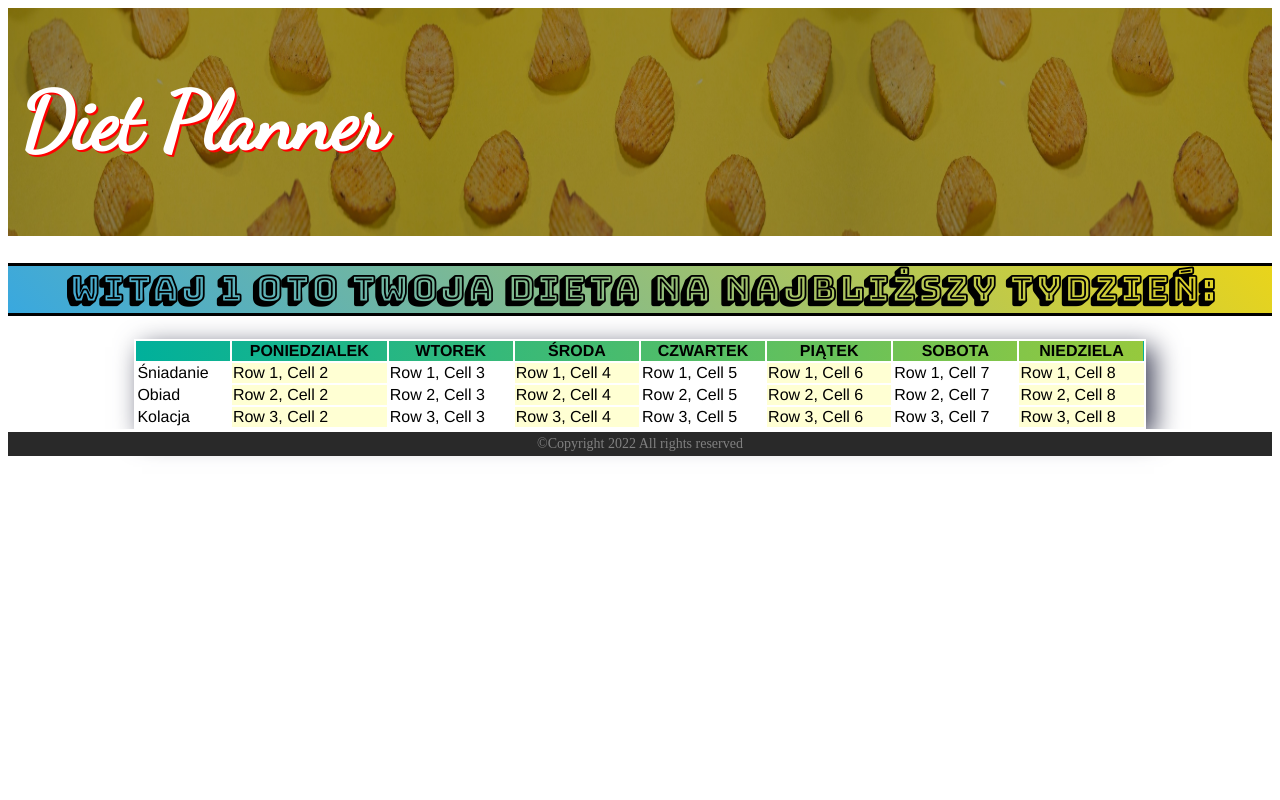
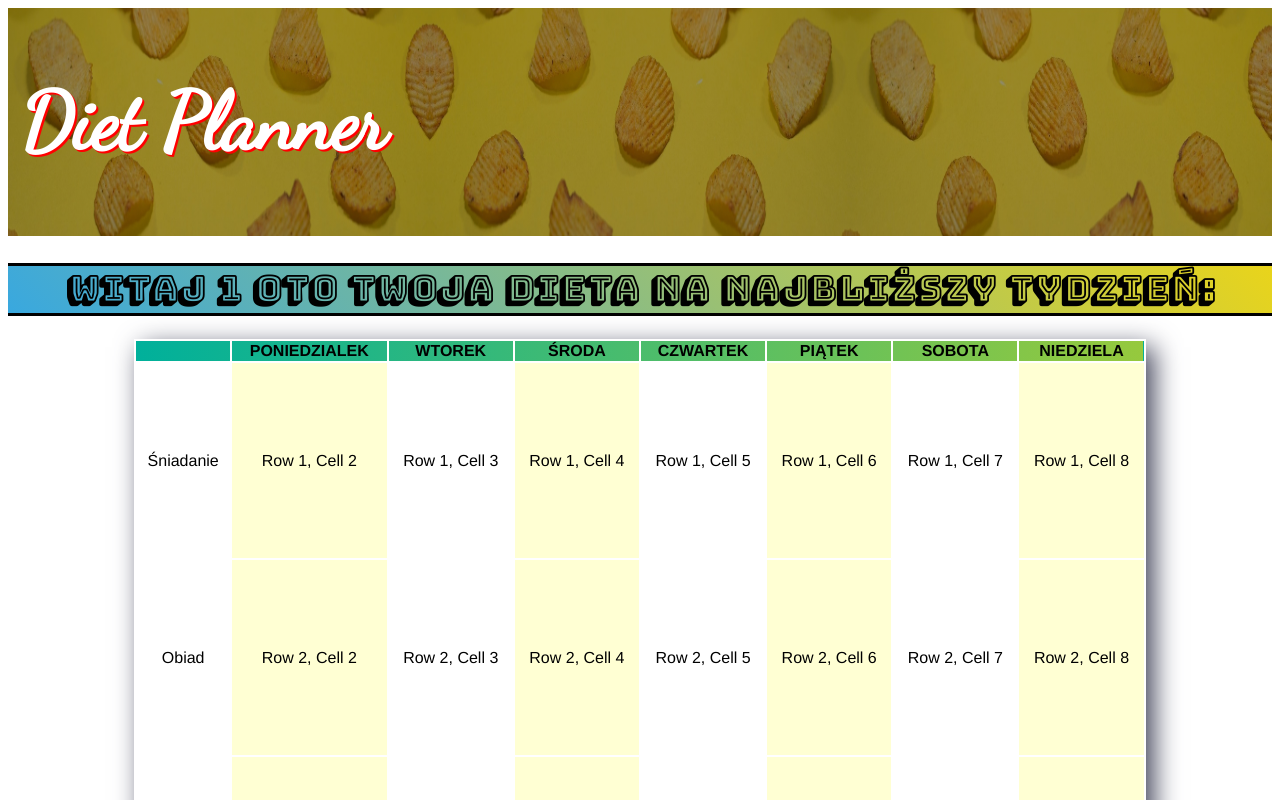
Before and after one commit to kubasmsjk/DietPlanner, an Angular app: page /diet-planner/1 in a window 1280 px wide. Shown: the top 800 px of the page. Built offline with nearby package versions, Linux system fonts and the light colour scheme.

Commit message:
css design

```diff
--- a/src/app/diet-table/diet-table.component.css
+++ b/src/app/diet-table/diet-table.component.css
@@ -1,4 +1,15 @@
-.table-header{
+
+.customTable {
+  min-height: 76.8vh;
+  justify-content: center;
+  flex-direction: column;
+  overflow: hidden;
+  margin-top:0.25%;
+  margin-bottom: 0.25%;
+  text-align: center;
+}
+
+.table-header {
   color: #000000;
   font-family: 'Bungee Shade', sans-serif;
   font-size: 35px;
@@ -7,9 +18,19 @@
   border-top: 3px solid #000000;
   border-bottom: 3px solid #000000;
 }
+
 td:nth-child(even) {background: rgb(255, 255, 255)}
 td:nth-child(even) {background: rgba(251, 255, 0, 0.171)}
 
+.customTable {
+  min-height: 76.8vh;
+  justify-content: center;
+  flex-direction: column;
+  overflow: hidden;
+  margin-top:0.25%;
+  margin-bottom: 0.25%;
+  text-align: center;
+}
 table.customTable {
     margin-left: auto;
     margin-right: auto;
--- a/src/app/user-input-form/user-input-form.component.css
+++ b/src/app/user-input-form/user-input-form.component.css
@@ -11,7 +11,7 @@
 
 .leftSection {
   display: flex;
-  margin-left: auto;
+  margin-left: 32%;
   align-items: center;
 }
 
@@ -45,7 +45,7 @@
   border: none;
   border-bottom: 1px solid #D5BA5E;
   outline: none;
-  font-size: 1em;
+  font-size: 0.9em;
   margin: 3%;
 }
 
@@ -64,8 +64,8 @@
 
 .topic-header {
   display: inline-block;
-  font-family: 'Trebuchet MS', sans-serif;
-  font-size: 1.1em;
+  font-family: 'Patrick Hand';
+  font-size: 1.3em;
   margin: 1%;
   padding: 0.5%;
 }
@@ -120,7 +120,7 @@
 }
 label {
   font-family: 'Trebuchet MS', sans-serif;
-  font-size: 0.9em;
+  font-size: 0.85em;
 }
 /* select */
 
@@ -133,7 +133,7 @@
      border:none;
      outline:none;
      border-radius: 15px;
-     background: #fbfcbd;
+     background: #cefb9a;
      color: #000000 ;
 }
 
--- a/src/app/user-input-form/user-input-form.component.html
+++ b/src/app/user-input-form/user-input-form.component.html
@@ -44,8 +44,8 @@
 
             <h1 class="topic-header">Ile masz wzrostu i ile ważysz?</h1>
             <div>
-                <input type="number" placeholder="Podaj swoją wagę" step="1" formControlName="weight">
-                <input type="number" placeholder="Podaj swój wzrost" step="1" formControlName="height">
+                <input type="number" placeholder="Podaj swoją wagę 'kg'" step="1" formControlName="weight">
+                <input type="number" placeholder="Podaj swój wzrost 'cm'" step="1" formControlName="height">
             </div>
             <div *ngIf="formModel.controls['weight'].errors && formModel.controls['weight']?.touched">
                 Waga musi być pomiędzy 20 a 200.
--- a/src/index.html
+++ b/src/index.html
@@ -8,6 +8,8 @@
   <link rel="icon" type="image/x-icon" href="favicon.ico">
   <link href='https://fonts.googleapis.com/css?family=Dancing Script' rel='stylesheet'>
   <link href='http://fonts.googleapis.com/css?family=Bungee+Shade&subset=latin,latin-ext' rel='stylesheet'>
+  <link href='https://fonts.googleapis.com/css?family=Patrick%20Hand' rel='stylesheet'>
+
 
 </head>
 <body>
```
